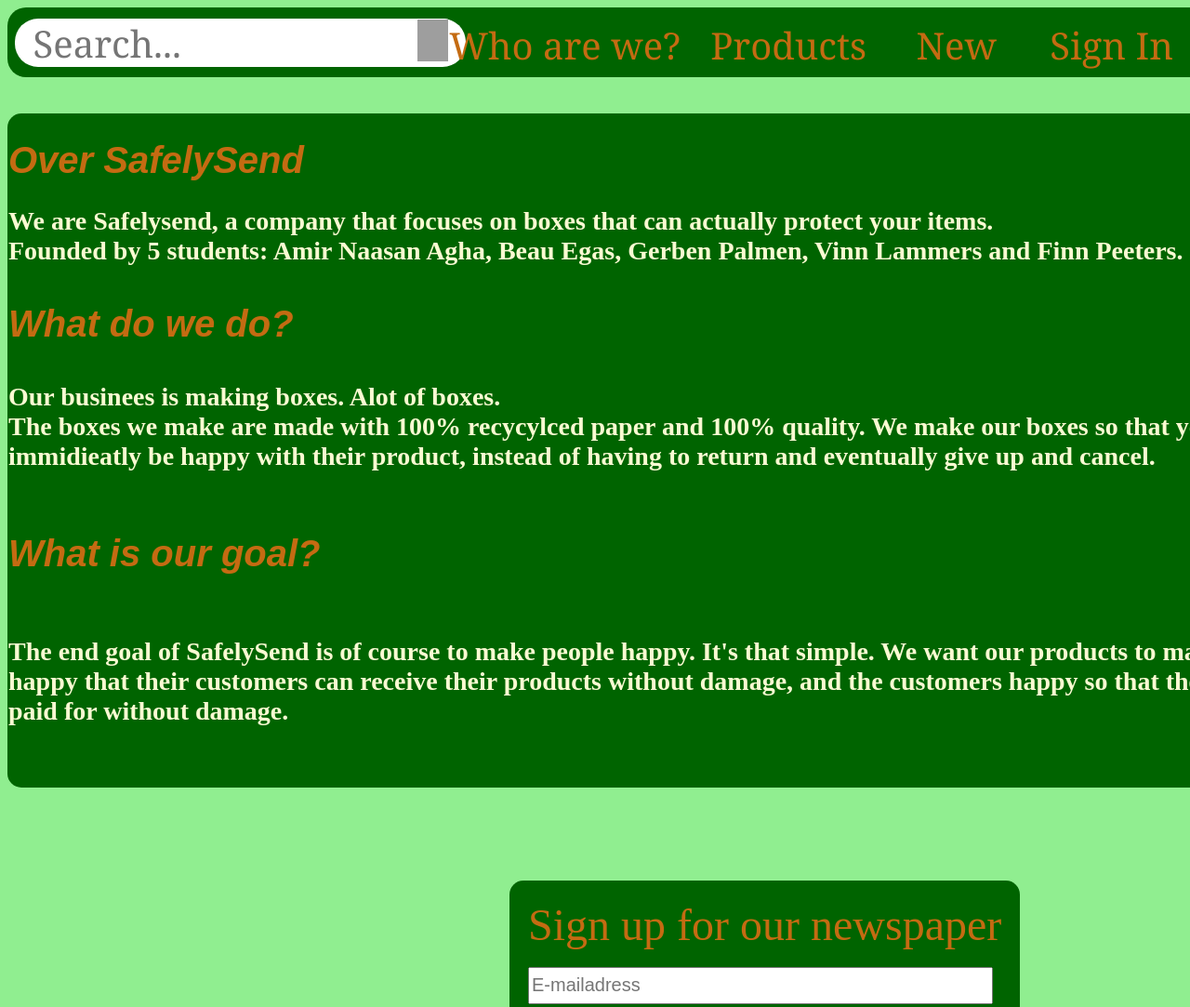
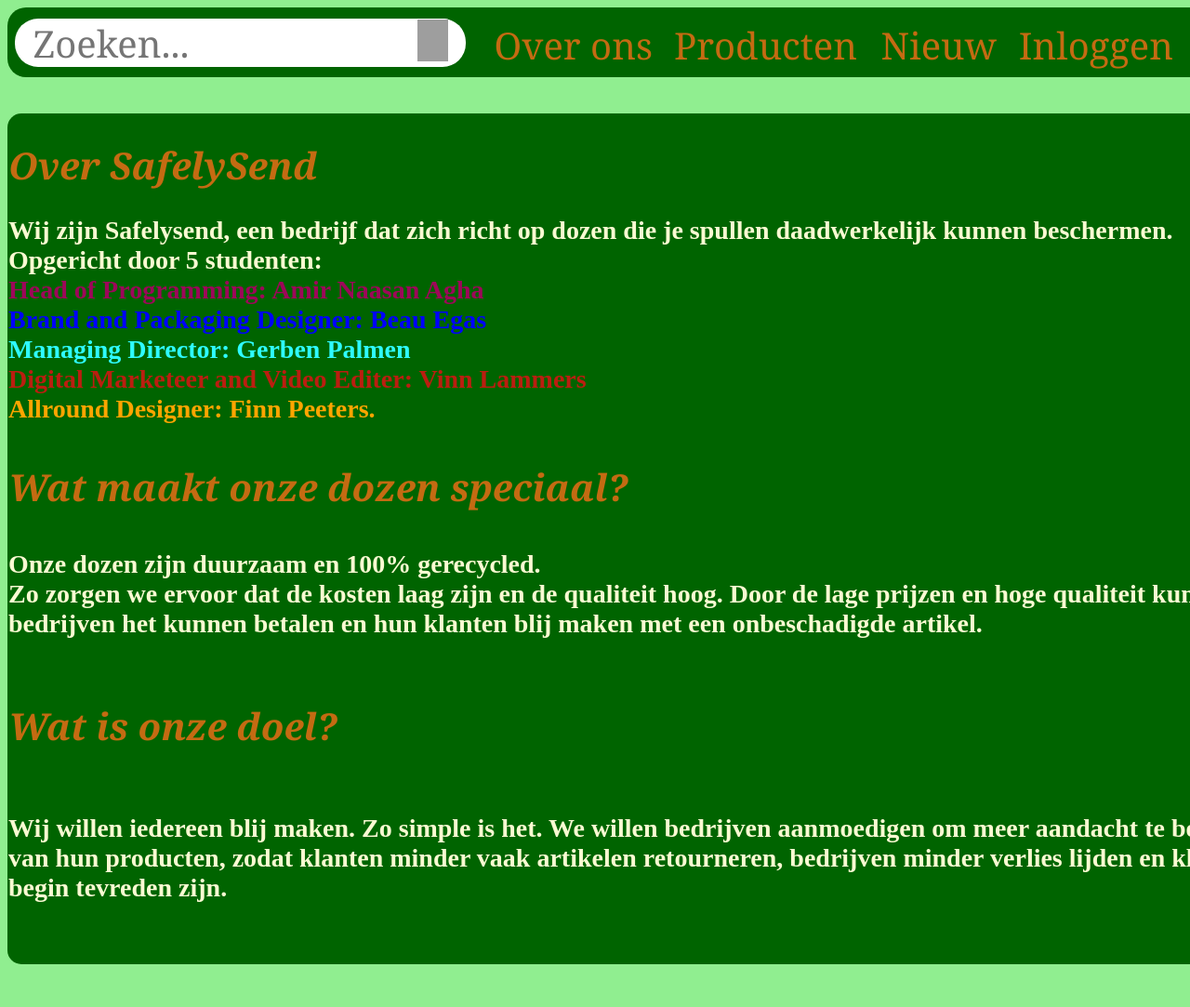
Before and after one commit to Maelerx/safely-send, a plain HTML site: page introduction.html in a window 1280 px wide. Shown: the top 1083 px of the page at 93% size. Drawn offline with Linux system fonts and the light colour scheme; grey boxes are pictures that could not be loaded.

Commit message:
Add files via upload

```diff
--- a/introduction.html
+++ b/introduction.html
@@ -15,7 +15,7 @@
 </header>
 <div class="search">
 <form class="searchbar">
-    <input type="text" class="searchtext" placeholder=Search...>
+    <input type="text" class="searchtext" placeholder=Zoeken...>
     </input>
     <button type="submit" class="searchclick">
     <img src="https://encrypted-tbn0.gstatic.com/images?q=tbn:ANd9GcRHvWx2SbFiQv9xbzLIT3SMVtai9fKPo2OZwKB_TQ1HYA&s=10">
@@ -24,29 +24,29 @@
 </div>
 <div class="bar">
 <a href="signin.html">
-<button type="button" class="signin">Sign In</button>
+<button type="button" class="signin">Inloggen</button>
 </a>
 <a href="introduction.html">
-<button type="button" class="introduction">Who are we?</button>
+<button type="button" class="introduction">Over ons</button>
 </a>
 <a href="products.html">
-<button type="button" class="products">Products</button>
+<button type="button" class="products">Producten</button>
 </a>
 <a href="new.html">
-<button type="button" class="new">New</button>
+<button type="button" class="new">Nieuw</button>
 </a>
 </div>
 <div class="intpagetexttitle">
 <h1 class="intpagetitle1">Over SafelySend</h1 class="intpagetitle">
-<h2 class="intpagetext1">We are Safelysend, a company that focuses on boxes that can actually protect your items.<br>Founded by 5 students: Amir Naasan Agha, Beau Egas, Gerben Palmen, Vinn Lammers and Finn Peeters.</h2>
-<h3 class="intpagetitle2">What do we do?</h3>
-<h4 class="intpagetext2">Our businees is making boxes. Alot of boxes.<br>The boxes we make are made with 100% recycylced paper and 100% quality. We make our boxes so that your customers can immidieatly be happy with their product, instead of having to return and eventually give up and cancel.</h4>
-<h5 class="intpagetitle3">What is our goal?</h5>
-<h6 class="intpagetext3">The end goal of SafelySend is of course to make people happy. It's that simple. We want our products to make both the companys happy that their customers can receive their products without damage, and the customers happy so that they can receive the items they paid for without damage.</h6>
+<h2 class="intpagetext1">Wij zijn Safelysend, een bedrijf dat zich richt op dozen die je spullen daadwerkelijk kunnen beschermen.<br>Opgericht door 5 studenten:<br><span class="Amir">Head of Programming: Amir Naasan Agha</span> <br><span class="Beau">Brand and Packaging Designer: Beau Egas</span><br><span class="Gerben">Managing Director: Gerben Palmen</span><br><span class="Vinn">Digital Marketeer and Video Editer: Vinn Lammers</span><br><span class="Finn">Allround Designer: Finn Peeters.</span></h2>
+<h3 class="intpagetitle2">Wat maakt onze dozen speciaal?</h3>
+<h4 class="intpagetext2">Onze dozen zijn duurzaam en 100% gerecycled.<br>Zo zorgen we ervoor dat de kosten laag zijn en de qualiteit hoog. Door de lage prijzen en hoge qualiteit kunnen we ervoor zorgen dat bedrijven het kunnen betalen en hun klanten blij maken met een onbeschadigde artikel.</h4>
+<h5 class="intpagetitle3">Wat is onze doel?</h5>
+<h6 class="intpagetext3">Wij willen iedereen blij maken. Zo simple is het. We willen bedrijven aanmoedigen om meer aandacht te besteden aan de bescherming van hun producten, zodat klanten minder vaak artikelen retourneren, bedrijven minder verlies lijden en klanten vanaf het allereerste begin tevreden zijn.</h6>
 </div>
 <div class="newspaper">
-<h7 class="newspapertext">Sign up for our newspaper<br></h7>
-   <input type="search" class="newspapersearch" placeholder="E-mailadress"></input><br>
+<h7 class="newspapertext">Meld je aan voor nieuws!<br></h7>
+   <input type="search" class="newspapersearch" placeholder="E-mailadres"></input><br>
    <button type="button" class="newspaperclick">Inschrijven</button>
 </div>
 <footer class="supportint">Contact:<br>safelysend@gmail.com<br>Groomlake 6G<br>Nevada, United States<br><a href="https://www.instagram.com/safely_send" class="instagram">Instagram</a></footer class="Contact">
--- a/style.css
+++ b/style.css
@@ -111,7 +111,7 @@ body {
 .signin {
     background: none;
     font-size: 40px;
-    font-family:Cambria, Cochin, Georgia, Times, 'Times New Roman', serif;
+    font-family: Cambria, Cochin, Georgia, Times, 'Times New Roman', serif;
     color: rgb(196, 107, 18);
     height: 60px;
     position: absolute;
@@ -164,7 +164,7 @@ body {
     height: 60px;
     position: absolute;
     top: 10px;
-    right: 890px;
+    right: 920px;
     border-radius: 15px;
     border: none;
     cursor: pointer;
@@ -178,12 +178,28 @@ body {
 .intpagetitle1, .intpagetitle2, .intpagetitle3 {
     color: rgb(196, 107, 18);
     font-style: italic;
-    font-family: Arial, Helvetica, sans-serif;
+    font-family: Cambria, Cochin, Georgia, Times, 'Times New Roman', serif;
     font-size: 2.5rem;
 }
 .intpagetext1, .intpagetext2, .intpagetext3 {
     color: lightgoldenrodyellow;
     font-size: 1.75rem;
+}
+.Amir {
+    color: rgb(157,7,89);
+}
+.Beau {
+    color: blue;
+}
+.Finn {
+    color: orange;
+}
+.Gerben {
+    font-family: 'Times New Roman', Times, serif;
+    color: rgb(46,251,255);
+}
+.Vinn {
+    color: rgb(187,30,16);
 }
 .newspaper {
     color: rgb(196, 107, 18);
@@ -232,7 +248,7 @@ body {
     height: 60px;
     position: absolute;
     top: 10px;
-    right: 690px;
+    right: 700px;
     border-radius: 15px;
     border: none;
     cursor: pointer;
@@ -331,6 +347,8 @@ body {
 }
 .newproducttext {
     font-size: 100px;
+    background-color: #032903;
+    border-radius: 15px;
 }
 .newproducttext2 {
     font-size: 50px;
```
Also changed, not shown: index.html (+6 -6 lines), new.html (+7 -7 lines), products.html (+11 -11 lines), signin.html (+5 -5 lines).
